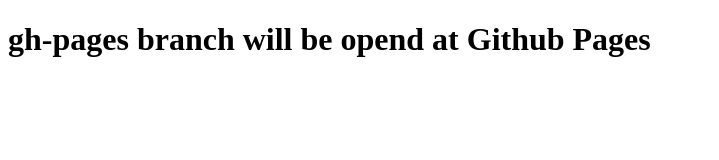
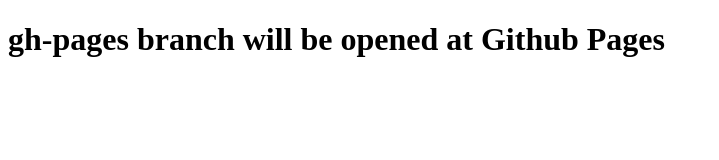
Before and after one commit to HirokiMOTOOKA/git-study, a plain HTML site: page index.html in a window 1280 px wide. Shown: the whole page, without its empty margins (0-719 px from the left). Drawn offline with Linux system fonts and the light colour scheme.

Commit message:
editted index.html

```diff
--- a/index.html
+++ b/index.html
@@ -5,6 +5,6 @@
     <title>Git Study</title>
 </head>
 <body>
-    <h1>gh-pages branch will be opend at Github Pages</h1>
+    <h1>gh-pages branch will be opened at Github Pages</h1>
 </body>
 </html>
```
